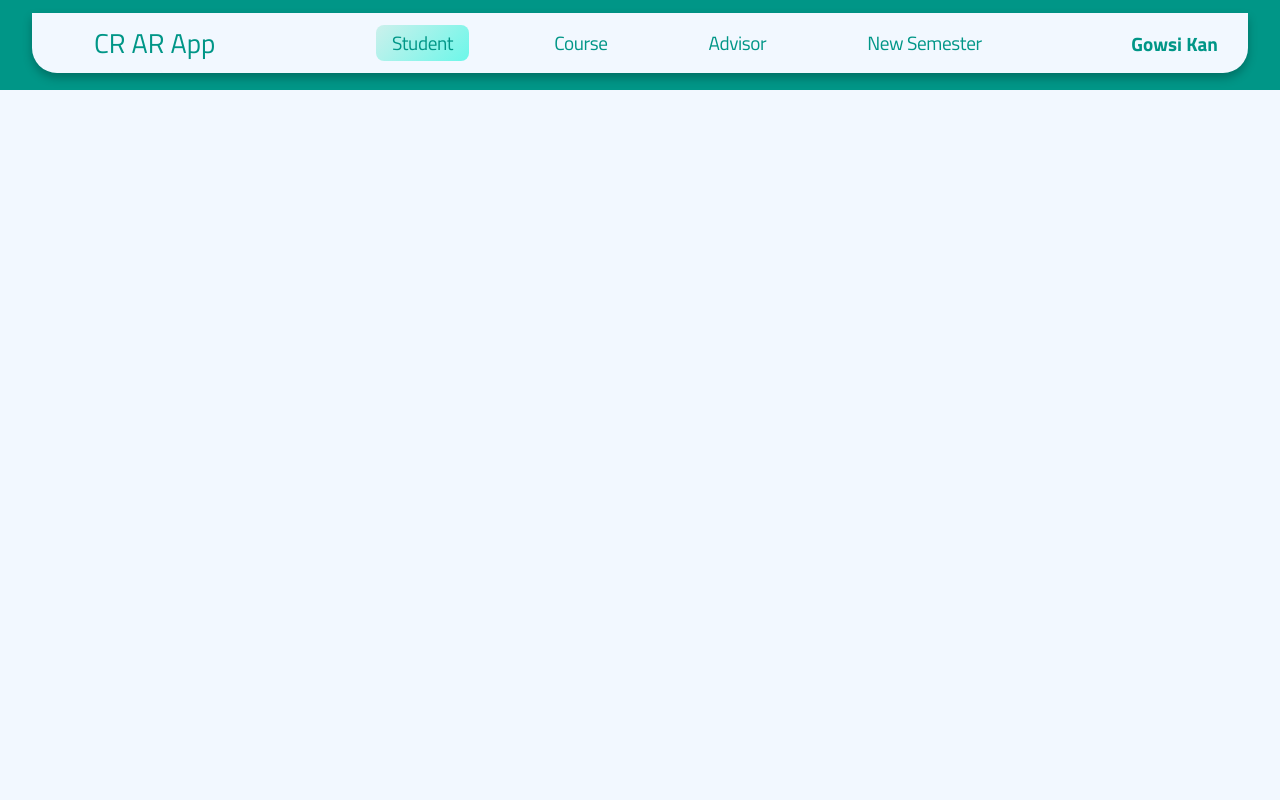
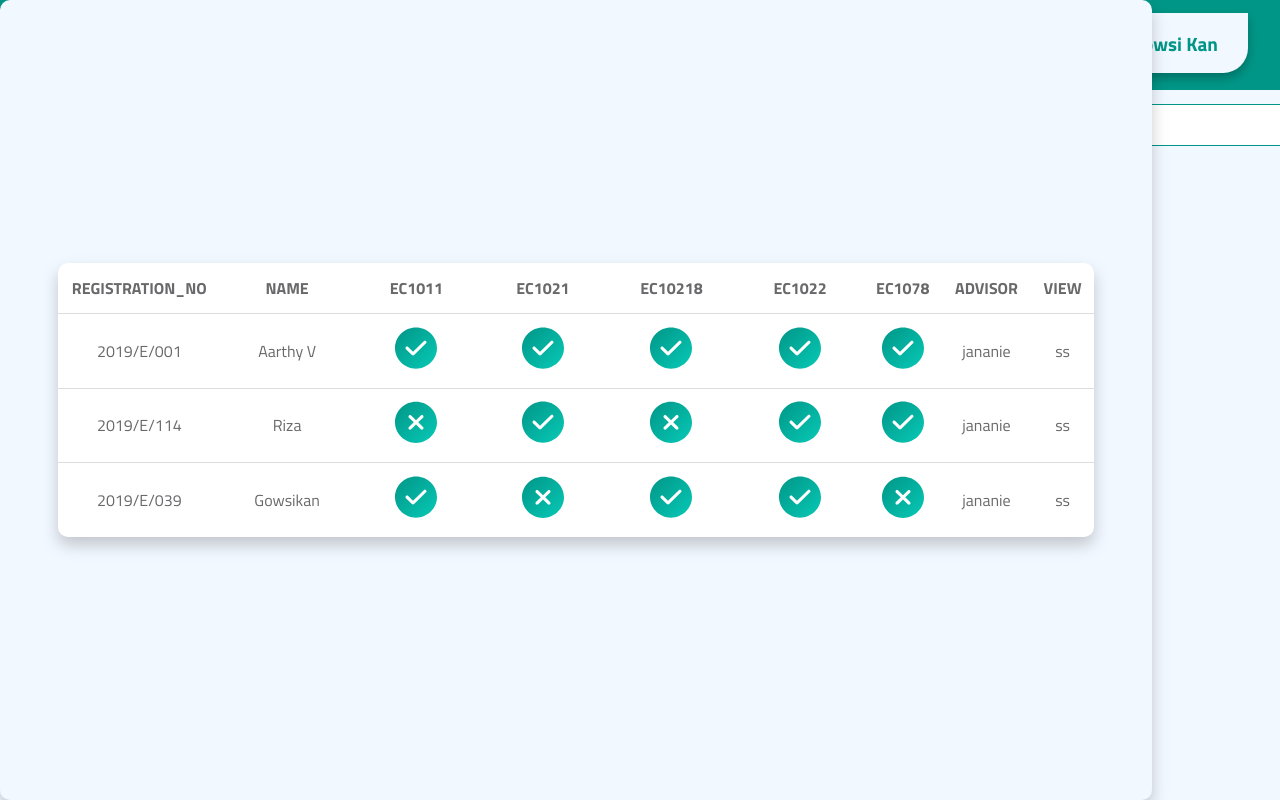
Before and after one commit to DilushanG/SoftwareEngineeringProject-CR-ARApp, a React (Create React App) app in the folder cr-ar-app/: page /students in a window 1280 px wide. Built offline with nearby package versions, Linux system fonts and the light colour scheme.

Commit message:
to path corrected

```diff
--- a/cr-ar-app/src/App.js
+++ b/cr-ar-app/src/App.js
@@ -37,7 +37,7 @@ function App() {
 
       <Routes>
         <Route path="/" element={<Home />}></Route>
-        <Route path="/student" element={<Student />}></Route>
+        <Route path="/students" element={<Student />}></Route>
         <Route path="/courses" element={<CourseTable />}></Route>
         <Route path="/advisors" element={<Advisor />}></Route>
         <Route path="/newsemester" element={<NewSemester />}></Route>
--- a/cr-ar-app/src/Components/Student.js
+++ b/cr-ar-app/src/Components/Student.js
@@ -1,50 +1,88 @@
 import "../Styles/StudentStyle.css";
-import SearchBar from './SearchBar';
+import SearchBar from "./SearchBar";
 import NewStudentButton from "./NewStudentButton";
 import DropDownYear from "./DropDownYear";
-import React, { useState } from 'react';
-import "../Styles/main.css"
+import React from "react";
+import "../Styles/main.css";
 import "../Styles/HomeStyles.css";
 
 import DropDownDepartment from "./DropDownDepartment";
 import DropDownSemester from "./DropDownSemester";
 import Table from "./Table";
-import { Icon1, Icon2 } from './MyIcon';
+import { Icon1, Icon2 } from "./MyIcon";
 
-
-function Student(){
+function Student() {
   const handleNewStudent = () => {
     // Handle the "New Student" button click event
-        console.log('New Student button clicked');
+    console.log("New Student button clicked");
   };
   const handleSearch = (searchTerm) => {
     // Perform search logic here using the searchTerm
-        console.log('Search term:', searchTerm);
+    console.log("Search term:", searchTerm);
   };
 
   const list = [
-        {Registration_No: "2019/E/001",Name: "Aarthy V",EC1011: <Icon1/>,EC1021: <Icon1/>,EC1022: <Icon1/>,EC10218: <Icon1/>,EC1078: <Icon1/>,Advisor:"jananie",View:"ss"},
-        {Registration_No: "2019/E/114",Name: "Riza",EC1011: <Icon2/>,EC1021: <Icon1/>,EC1022: <Icon2/>,EC10218: <Icon1/>,EC1078: <Icon1/>,Advisor:"jananie",View:"ss"},
-        {Registration_No: "2019/E/039",Name: "Gowsikan",EC1011: <Icon1/>,EC1021: <Icon2/>,EC1022: <Icon1/>,EC10218: <Icon1/>,EC1078: <Icon2/>,Advisor:"jananie",View:"ss"}
-
+    {
+      Registration_No: "2019/E/001",
+      Name: "Aarthy V",
+      EC1011: <Icon1 />,
+      EC1021: <Icon1 />,
+      EC1022: <Icon1 />,
+      EC10218: <Icon1 />,
+      EC1078: <Icon1 />,
+      Advisor: "jananie",
+      View: "ss",
+    },
+    {
+      Registration_No: "2019/E/114",
+      Name: "Riza",
+      EC1011: <Icon2 />,
+      EC1021: <Icon1 />,
+      EC1022: <Icon2 />,
+      EC10218: <Icon1 />,
+      EC1078: <Icon1 />,
+      Advisor: "jananie",
+      View: "ss",
+    },
+    {
+      Registration_No: "2019/E/039",
+      Name: "Gowsikan",
+      EC1011: <Icon1 />,
+      EC1021: <Icon2 />,
+      EC1022: <Icon1 />,
+      EC10218: <Icon1 />,
+      EC1078: <Icon2 />,
+      Advisor: "jananie",
+      View: "ss",
+    },
   ];
 
-      const colNames = ['Registration_No','Name','EC1011','EC1021','EC10218','EC1022','EC1078','Advisor','View'];
+  const colNames = [
+    "Registration_No",
+    "Name",
+    "EC1011",
+    "EC1021",
+    "EC10218",
+    "EC1022",
+    "EC1078",
+    "Advisor",
+    "View",
+  ];
 
-    return(
+  return (
     <div>
       <div className="box">
-          <div className="studentTitle">
-        students
-        </div>
+        <div className="studentTitle">students</div>
         <div className="SearchBar">
           <SearchBar onSearch={handleSearch} name="Search student" />
           <div className="box">
             <NewStudentButton onClick={handleNewStudent} />
             <div className="box-2">
-        <div className="h-2"><DropDownYear/>
-        <DropDownDepartment/>
-        <DropDownSemester/></div>
+              <div className="h-2">
+                <DropDownYear />
+                <DropDownDepartment />
+                <DropDownSemester />
+              </div>
             </div>
           </div>
         </div>
```
Lines whose indentation alone changed are shown as unchanged.
